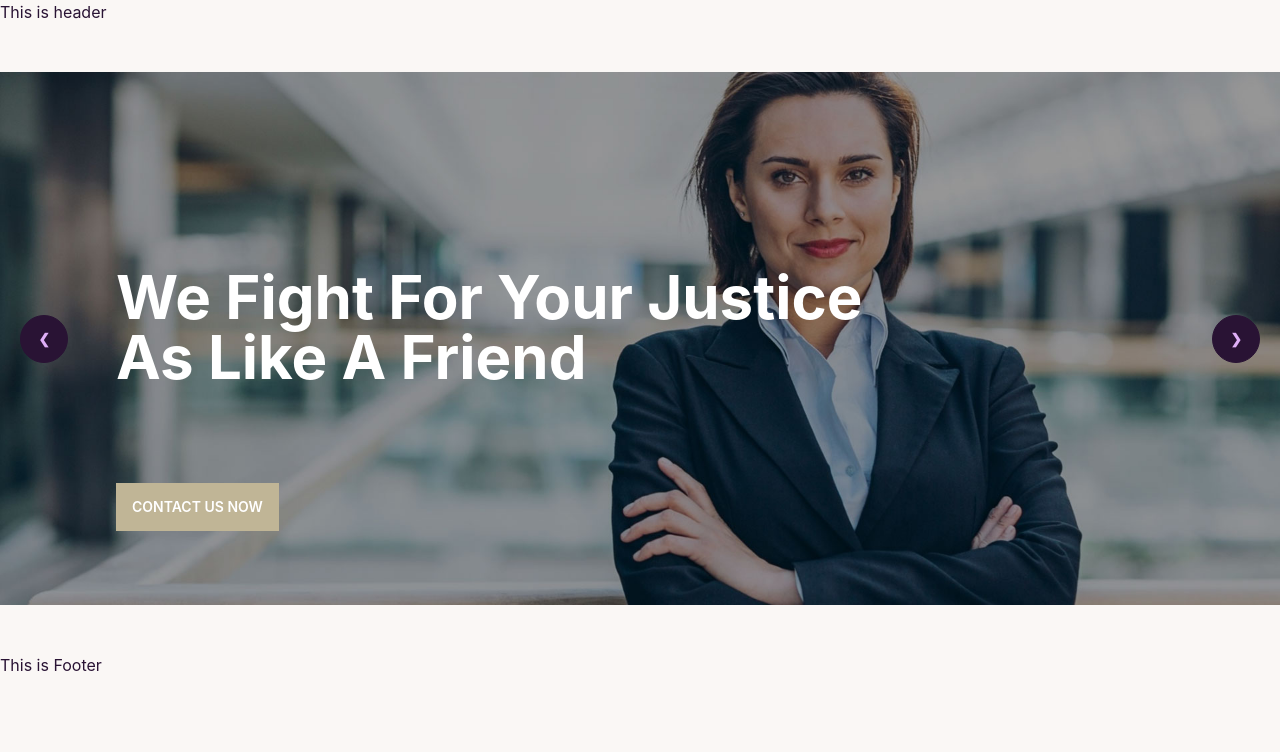
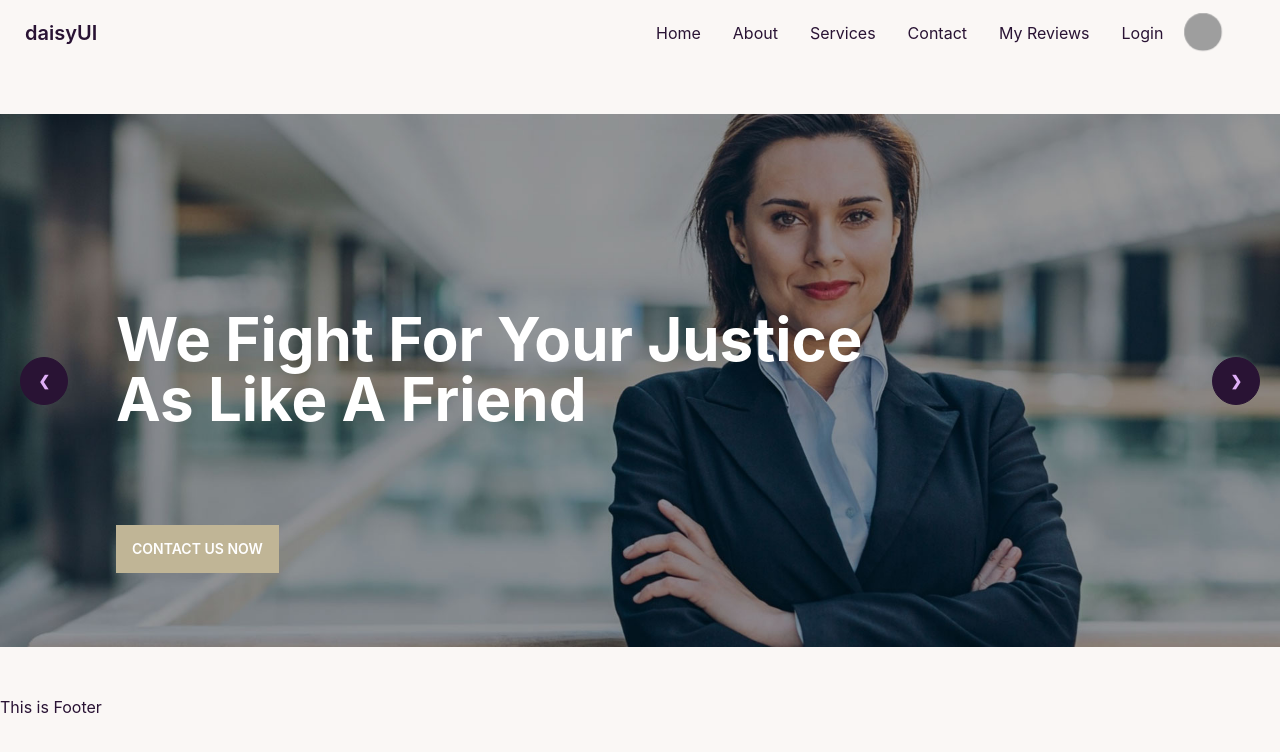
Before and after one commit to rimon005/Services-review-clinet, a React (Create React App) app: page / in a window 1280 px wide. Shown: the top 752 px of the page. Built offline with nearby package versions, Linux system fonts and the light colour scheme; grey boxes are pictures that could not be loaded.

Commit message:
create header

```diff
--- a/src/Pages/Shared/Header/Header.js
+++ b/src/Pages/Shared/Header/Header.js
@@ -1,9 +1,51 @@
 import React from 'react';
+import { Link } from 'react-router-dom';
 
 const Header = () => {
+    const menuItems = <>
+        <li><Link> Home</Link></li>
+        <li><Link> About</Link></li>
+        <li><Link> Services</Link></li>
+        <li><Link> Contact </Link></li>
+        <li><Link> My Reviews </Link></li>
+        <li><Link> Login</Link></li>
+
+    </>
     return (
-        <div>
-            <h2>This is header</h2>
+        <div className="navbar bg-base-100">
+            <div className="navbar-start">
+                <div className="dropdown">
+                    <label tabIndex={0} className="btn btn-ghost lg:hidden">
+                        <svg xmlns="http://www.w3.org/2000/svg" className="h-5 w-5" fill="none" viewBox="0 0 24 24" stroke="currentColor"><path strokeLinecap="round" strokeLinejoin="round" strokeWidth="2" d="M4 6h16M4 12h8m-8 6h16" /></svg>
+                    </label>
+                    <ul tabIndex={0} className="menu menu-compact dropdown-content mt-3 p-2 shadow bg-base-100 rounded-box w-52">
+                        {menuItems}
+                    </ul>
+                </div>
+                <a className="btn btn-ghost normal-case text-xl">daisyUI</a>
+            </div>
+            <div className="navbar-center hidden lg:flex">
+                <ul className="menu menu-horizontal p-0">
+                    {menuItems}
+                </ul>
+                <div className="dropdown dropdown-end">
+                    <label tabIndex={0} className="btn btn-ghost btn-circle avatar">
+                        <div className="w-10 rounded-full">
+                            <img src="https://placeimg.com/80/80/people" />
+                        </div>
+                    </label>
+                    <ul tabIndex={0} className="menu menu-compact dropdown-content mt-3 p-2 shadow bg-base-100 rounded-box w-52">
+                        <li>
+                            <a className="justify-between">
+                                Profile
+                                <span className="badge">New</span>
+                            </a>
+                        </li>
+                        <li><a>Settings</a></li>
+                        <li><Link> LogOut</Link></li>
+                    </ul>
+                </div>
+            </div>
         </div>
     );
 };
```
